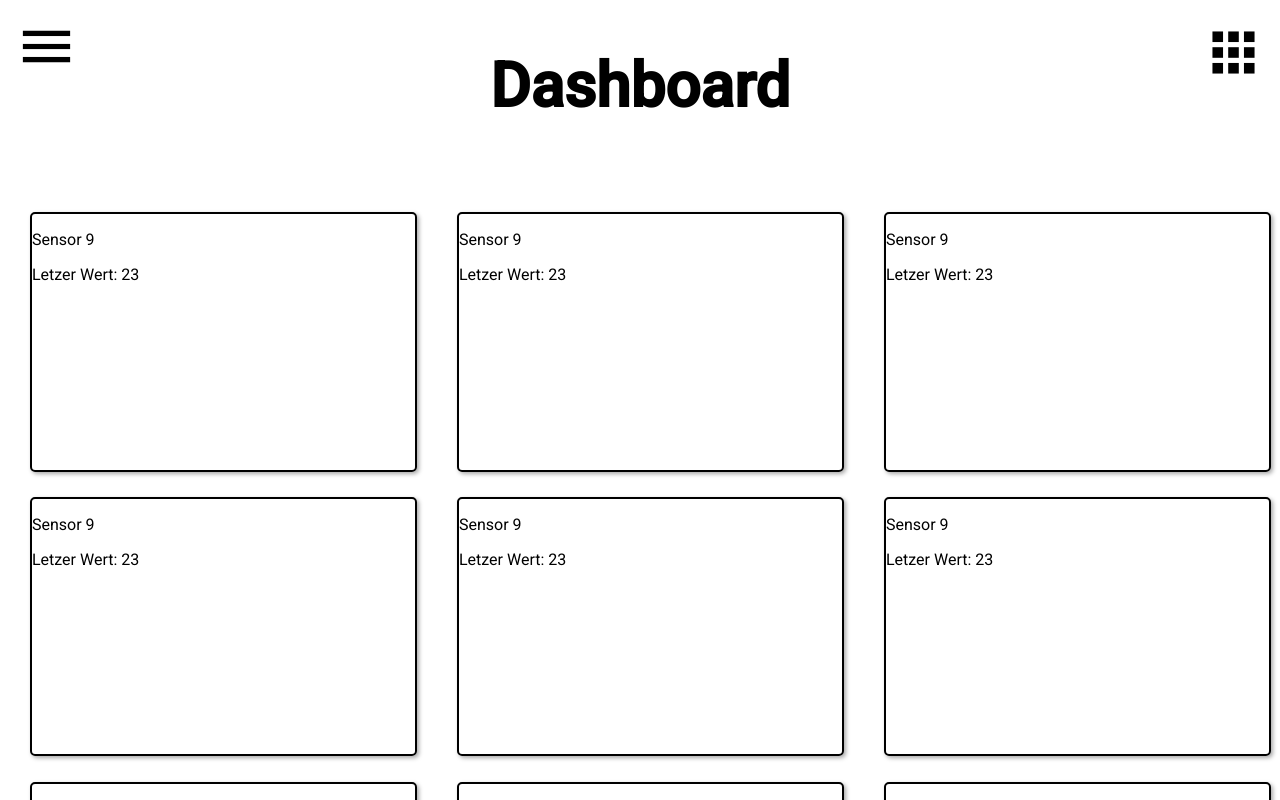
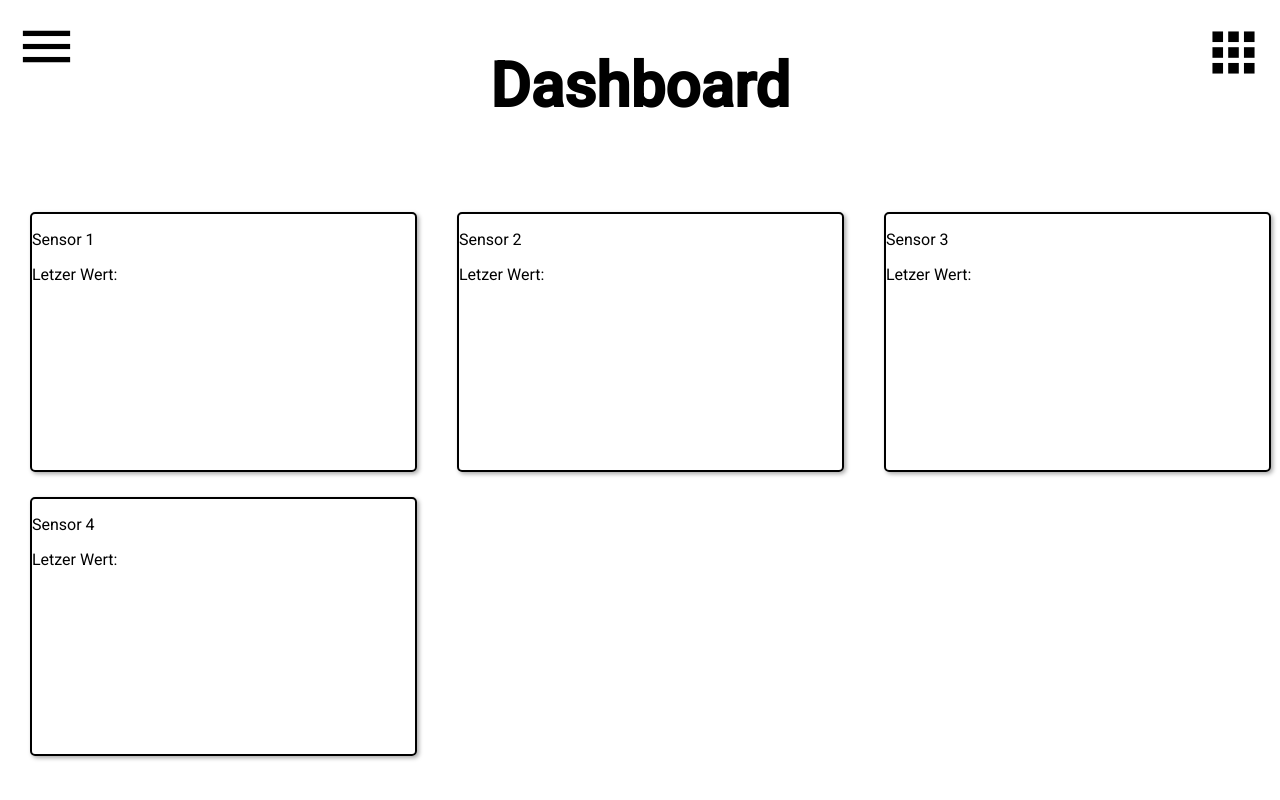
Before and after one commit to RichardSprenger/TinfProjektIoT, an Angular app in the folder IoTfrontend/: page / in a window 1280 px wide. Built offline with nearby package versions, Linux system fonts and the light colour scheme.

Commit message:
not working dashboard
not fully working
for pushing in master

```diff
--- a/IoTfrontend/src/app/Testdata/dataset.ts
+++ b/IoTfrontend/src/app/Testdata/dataset.ts
@@ -4,7 +4,7 @@ import { Type } from './sensors';
 const date = new Date();
 
 export const SENSORS: Sensor[] = [
-    { id: 1, name: "Sensor 1", installation_date: date},
+    { id: 1, name: "Sensor 1", installation_date: new Date(2020-1-12)},
     { id: 2, name: "Sensor 2", installation_date: date},
     { id: 3, name: "Sensor 3", installation_date: date},
     { id: 4, name: "Sensor 4", installation_date: date},
@@ -12,8 +12,8 @@ export const SENSORS: Sensor[] = [
     { id: 6, name: "Sensor 6", installation_date: date},
     { id: 7, name: "Sensor 7", installation_date: date},
     { id: 8, name: "Sensor 8", installation_date: date},
-    { id: 9, name: "Sensor 9", installation_date: date}
-]
+    { id: 9, name: "Sensor 9", installation_date: date},
+];
 
 export const TYPES: Type[] = [
     { id: 1, name: "Temperatur", unit: "°C" },
--- a/IoTfrontend/src/app/components/dashboard/dashboard.component.html
+++ b/IoTfrontend/src/app/components/dashboard/dashboard.component.html
@@ -12,10 +12,10 @@
 
         <div class="main {{gridClass}}">
             <mat-grid-list cols="3" rowHeight="3:2" class="gridList">
-                <mat-grid-tile *ngFor="let sensorDisplayed of sensorDisplayed">
+                <mat-grid-tile *ngFor="let sensorDisplayedHere of sensorDisplayed">
                     <div class="card">
-                        <p class="sensorName">{{sensorDisplayed.name}}</p>
-                        <p>Letzer Wert: {{sensorDisplayed.lastvalue}}</p>
+                        <p class="sensorName">{{sensorDisplayedHere.name}}</p>
+                        <p>Letzer Wert: {{sensorDisplayedHere.lastvalue}}</p>
                     </div>
                 </mat-grid-tile>
             </mat-grid-list>
--- a/IoTfrontend/src/app/components/dashboard/dashboard.component.ts
+++ b/IoTfrontend/src/app/components/dashboard/dashboard.component.ts
@@ -21,12 +21,9 @@ export class DashboardComponent implements OnInit {
   sensors = SENSORS;
   sensorLength = this.sensors.length;
 
-  sensorDisplayed: SensorDisplay[] = [
+  sensorDisplayed = this.sensors;
 
-
-  ];
-
-  getSensorDisplayed = {id: null, name: null, lastvalue: null, id_type: null, timeCreated: null};
+  // getSensorDisplayed: SensorDisplay = {id: null, name: null, lastvalue: null, id_type: null, timeCreated: null};
 
   sensordatas = SENSORDATAS;
   types = TYPES;
@@ -41,6 +38,15 @@ export class DashboardComponent implements OnInit {
 
   getValues() {
 
+    for ( let i = 0; i < this.sensorDisplayed.length; i++) {
+      this.sensorDisplayed.pop();
+    }
+    console.log(this.sensorDisplayed);
+
+    // let hereSensor = this.sensors;
+
+
+    /*
     for (let i = 0; i < this.sensorLength; i++) {
       console.log(i);
       console.log(this.sensors[i]);
@@ -74,18 +80,19 @@ export class DashboardComponent implements OnInit {
 
 
       console.log(this.getSensorDisplayed);
-      this.sensorDisplayed[i] = (this.getSensorDisplayed);
+      this.sensorDisplayed.push(this.getSensorDisplayed);
       /*
       if (i == 0) {
         this.sensorDisplayed[0] = this.sensorDisplayed[1];
         this.sensorDisplayed.pop()
       }
-      */
+
       console.log(this.sensorDisplayed[i-1]);
       console.log(this.sensorDisplayed);
       console.log("ende");
     };
 
+    */
     console.log(this.sensorDisplayed);
 
     this.checkContentReady();
```
